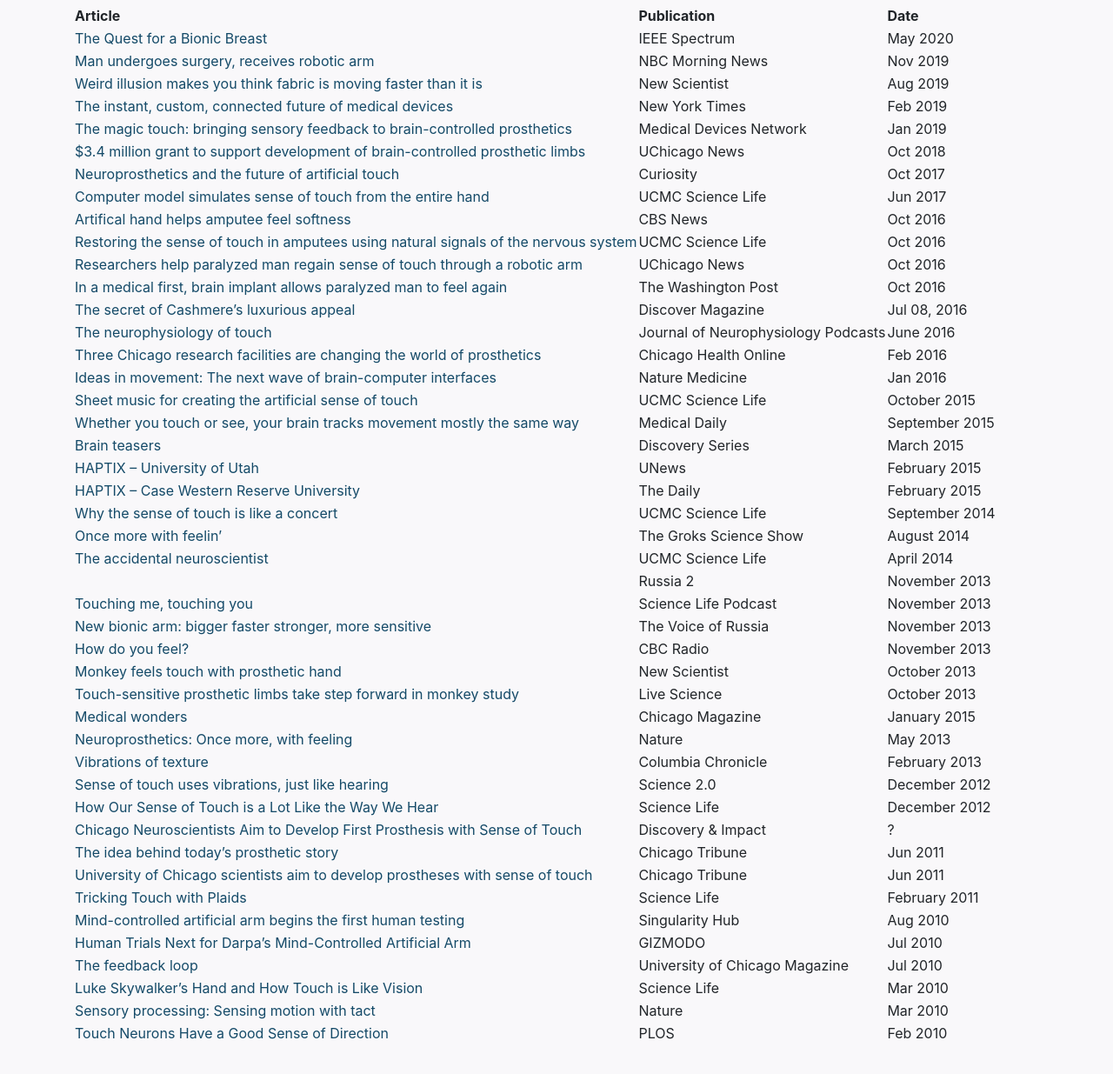
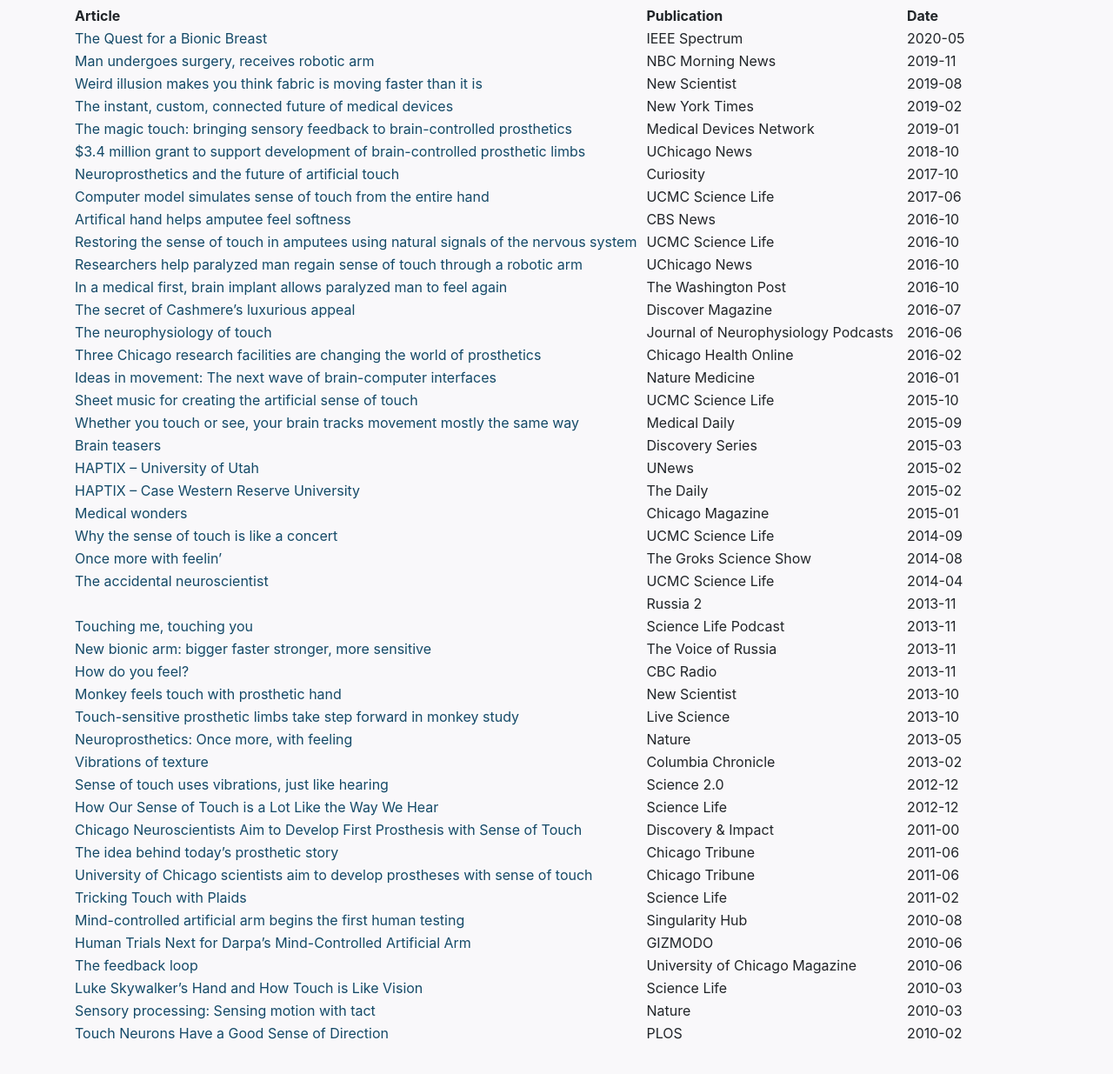
Before and after one commit to BensmaiaLab/bensmaialab.github.io, a plain HTML site: page news/index.html in a window 1280 px wide. Shown: the part 145-1380 px from the top of the page at 87% size. Drawn offline with Linux system fonts and the light colour scheme.

Commit message:
updating dates in news links

```diff
--- a/news/index.html
+++ b/news/index.html
@@ -14,17 +14,17 @@
   <meta name="google" content="notranslate" />
   <meta name="apple-mobile-web-app-capable" content="yes">
   <meta name="apple-mobile-web-app-status-bar-style" content="black">
-  <meta name="description" content="Article Publication Date     The Quest for a Bionic Breast IEEE Spectrum May 2020   Man undergoes surgery, receives robotic arm NBC Morning News Nov 2019   Weird illusion makes you think fabric is moving faster than it is New Scientist Aug 2019   The instant, custom, connected future of medical devices New York Times Feb 2019   The magic touch: bringing sensory feedback to brain-controlled prosthetics Medical Devices Network Jan 2019   $3.">
+  <meta name="description" content="Article Publication Date     The Quest for a Bionic Breast IEEE Spectrum 2020-05   Man undergoes surgery, receives robotic arm NBC Morning News 2019-11   Weird illusion makes you think fabric is moving faster than it is New Scientist 2019-08   The instant, custom, connected future of medical devices New York Times 2019-02   The magic touch: bringing sensory feedback to brain-controlled prosthetics Medical Devices Network 2019-01   $3.">
   <meta property="og:title" content="In the Media" />
 <meta property="og:description" content="Stories and reporting about the lab." />
 <meta property="og:type" content="article" />
 <meta property="og:url" content="/news/" />
 <meta property="article:published_time" content="2020-07-27T00:00:00-05:00" />
-<meta property="article:modified_time" content="2020-08-26T08:47:59-05:00" />
+<meta property="article:modified_time" content="2020-08-28T12:59:18-05:00" />
 
   <meta name="twitter:card" content="summary_large_image">
   <meta name="twitter:title" content="In the Media &amp;middot; BensmaiaLab" />
-  <meta name="twitter:description" content="Article Publication Date     The Quest for a Bionic Breast IEEE Spectrum May 2020   Man undergoes surgery, receives robotic arm NBC Morning News Nov 2019   Weird illusion makes you think fabric is moving faster than it is New Scientist Aug 2019   The instant, custom, connected future of medical devices New York Times Feb 2019   The magic touch: bringing sensory feedback to brain-controlled prosthetics Medical Devices Network Jan 2019   $3.">
+  <meta name="twitter:description" content="Article Publication Date     The Quest for a Bionic Breast IEEE Spectrum 2020-05   Man undergoes surgery, receives robotic arm NBC Morning News 2019-11   Weird illusion makes you think fabric is moving faster than it is New Scientist 2019-08   The instant, custom, connected future of medical devices New York Times 2019-02   The magic touch: bringing sensory feedback to brain-controlled prosthetics Medical Devices Network 2019-01   $3.">
   <meta name="twitter:url" content="/news/" />
         <meta property="og:image" content="">
         <meta name="twitter:image" content="">
@@ -561,227 +561,227 @@
 <tr>
 <td><a href="https://spectrum.ieee.org/the-human-os/biomedical/bionics/quest-bionic-breast">The Quest for a Bionic Breast</a></td>
 <td>IEEE Spectrum</td>
-<td>May 2020</td>
+<td>2020-05</td>
 </tr>
 <tr>
 <td><a href="https://www.nbcchicago.com/news/local/robotic-arm-incredible-brain-surgery/2154071/">Man undergoes surgery, receives robotic arm</a></td>
 <td>NBC Morning News</td>
-<td>Nov 2019</td>
+<td>2019-11</td>
 </tr>
 <tr>
 <td><a href="https://www.newscientist.com/article/2214457-weird-illusion-makes-you-think-fabric-is-moving-faster-than-it-is/">Weird illusion makes you think fabric is moving faster than it is</a></td>
 <td>New Scientist</td>
-<td>Aug 2019</td>
+<td>2019-08</td>
 </tr>
 <tr>
 <td><a href="https://www.nytimes.com/2019/02/14/business/smart-medical-devices-implants.html?fbclid=IwAR38GmceGEHWvFgAoikGWZzv7eMgnLTcbYHQtjA96oxfX-2Xxdqlr_5jBeo">The instant, custom, connected future of medical devices</a></td>
 <td>New York Times</td>
-<td>Feb 2019</td>
+<td>2019-02</td>
 </tr>
 <tr>
 <td><a href="https://www.medicaldevice-network.com/features/future-prosthetics/">The magic touch: bringing sensory feedback to brain-controlled prosthetics</a></td>
 <td>Medical Devices Network</td>
-<td>Jan 2019</td>
+<td>2019-01</td>
 </tr>
 <tr>
 <td><a href="https://news.uchicago.edu/story/34-million-grant-support-development-brain-controlled-prosthetic-limbs">$3.4 million grant to support development of brain-controlled prosthetic limbs</a></td>
 <td>UChicago News</td>
-<td>Oct 2018</td>
+<td>2018-10</td>
 </tr>
 <tr>
 <td><a href="https://curiosity.com/topics/neuroprosthetics-and-the-future-of-artificial-touch-curiosity/">Neuroprosthetics and the future of artificial touch</a></td>
 <td>Curiosity</td>
-<td>Oct 2017</td>
+<td>2017-10</td>
 </tr>
 <tr>
 <td><a href="https://sciencelife.uchospitals.edu/2017/06/26/computer-model-simulates-sense-of-touch-from-the-entire-hand/">Computer model simulates sense of touch from the entire hand</a></td>
 <td>UCMC Science Life</td>
-<td>Jun 2017</td>
+<td>2017-06</td>
 </tr>
 <tr>
 <td><a href="https://sciencelife.uchospitals.edu/2016/10/26/restoring-the-sense-of-touch-in-amputees-using-natural-signals-of-the-nervous-system/">Artifical hand helps amputee feel softness</a></td>
 <td>CBS News</td>
-<td>Oct 2016</td>
+<td>2016-10</td>
 </tr>
 <tr>
-<td><a href="https://sciencelife.uchospitals.edu/2016/10/26/restoring-the-sense-of-touch-in-amputees-using-natural-signals-of-the-nervous-system/">Restoring the sense of touch in amputees using natural signals of the nervous system</a></td>
+<td><a href="https://sciencelife.uchospitals.edu/2016/10/26/restoring-the-sense-of-touch-in-amputees-using-natural-signals-of-the-nervous-system/">Restoring the sense of touch in amputees using natural signals of the nervous system</a>  </td>
 <td>UCMC Science Life</td>
-<td>Oct 2016</td>
+<td>2016-10</td>
 </tr>
 <tr>
 <td><a href="https://news.uchicago.edu/article/2016/10/14/researchers-help-paralyzed-man-regain-sense-touch-through-robotic-arm">Researchers help paralyzed man regain sense of touch through a robotic arm</a></td>
 <td>UChicago News</td>
-<td>Oct 2016</td>
+<td>2016-10</td>
 </tr>
 <tr>
 <td><a href="https://www.washingtonpost.com/news/to-your-health/wp/2016/10/13/in-a-medical-first-brain-implant-allows-paralyzed-man-to-feel-again/">In a medical first, brain implant allows paralyzed man to feel again</a></td>
 <td>The Washington Post</td>
-<td>Oct 2016</td>
+<td>2016-10</td>
 </tr>
 <tr>
 <td><a href="http://discovermagazine.com/2016/jul-aug/the-right-touch">The secret of Cashmere&rsquo;s luxurious appeal</a></td>
 <td>Discover Magazine</td>
-<td>Jul 08, 2016</td>
+<td>2016-07</td>
 </tr>
 <tr>
 <td><a href="https://jneurophysiol.podbean.com/e/another-look-at-the-neurophysiology-of-tactile-perception/">The neurophysiology of touch</a></td>
-<td>Journal of Neurophysiology Podcasts</td>
-<td>June 2016</td>
+<td>Journal of Neurophysiology Podcasts   </td>
+<td>2016-06</td>
 </tr>
 <tr>
 <td><a href="http://chicagohealthonline.com/three-chicago-research-facilities-are-changing-the-world-of-prosthetics/">Three Chicago research facilities are changing the world of prosthetics</a></td>
 <td>Chicago Health Online</td>
-<td>Feb 2016</td>
+<td>2016-02</td>
 </tr>
 <tr>
 <td><a href="http://www.nature.com/nm/journal/v22/n1/full/nm0116-2.html">Ideas in movement: The next wave of brain-computer interfaces</a></td>
 <td>Nature Medicine</td>
-<td>Jan 2016</td>
+<td>2016-01</td>
 </tr>
 <tr>
 <td><a href="http://sciencelife.uchospitals.edu/2015/10/26/sheet-music-for-creating-the-artificial-sense-of-touch/">Sheet music for creating the artificial sense of touch</a></td>
 <td>UCMC Science Life</td>
-<td>October 2015</td>
+<td>2015-10</td>
 </tr>
 <tr>
 <td><a href="http://www.medicaldaily.com/whether-you-touch-or-see-your-brain-tracks-movement-mostly-same-way-354974">Whether you touch or see, your brain tracks movement mostly the same way</a></td>
 <td>Medical Daily</td>
-<td>September 2015</td>
+<td>2015-09</td>
 </tr>
 <tr>
 <td><a href="https://discoveryseries.uchicago.edu/page/brain-teasers-cracking-minds-toughest-riddles">Brain teasers</a></td>
 <td>Discovery Series</td>
-<td>March 2015</td>
+<td>2015-03</td>
 </tr>
 <tr>
 <td><a href="http://unews.utah.edu/news_releases/utah-bionic-hand/">HAPTIX – University of Utah</a></td>
 <td>UNews</td>
-<td>February 2015</td>
+<td>2015-02</td>
 </tr>
 <tr>
 <td><a href="http://cwru-daily.com/news/national-team-to-expand-cwru-research-restoring-amputees-sense-of-touch/">HAPTIX – Case Western Reserve University</a></td>
 <td>The Daily</td>
-<td>February 2015</td>
+<td>2015-02</td>
+</tr>
+<tr>
+<td><a href="http://www.chicagomag.com/Chicago-Magazine/January-2015/Medical-Wonders/">Medical wonders</a></td>
+<td>Chicago Magazine</td>
+<td>2015-01</td>
 </tr>
 <tr>
 <td><a href="http://sciencelife.uchospitals.edu/2014/09/24/why-the-sense-of-touch-is-more-like-a-concert-instead-of-an-album/">Why the sense of touch is like a concert</a></td>
 <td>UCMC Science Life</td>
-<td>September 2014</td>
+<td>2014-09</td>
 </tr>
 <tr>
 <td><a href="https://archive.org/details/groks645">Once more with feelin’</a></td>
 <td>The Groks Science Show</td>
-<td>August 2014</td>
+<td>2014-08</td>
 </tr>
 <tr>
 <td><a href="http://sciencelife.uchospitals.edu/2014/04/03/the-accidental-neuroscientist/">The accidental neuroscientist</a></td>
 <td>UCMC Science Life</td>
-<td>April 2014</td>
+<td>2014-04</td>
 </tr>
 <tr>
 <td></td>
 <td>Russia 2</td>
-<td>November 2013</td>
+<td>2013-11</td>
 </tr>
 <tr>
 <td><a href="https://soundcloud.com/sciencelife/november-2013-touching-me">Touching me, touching you</a></td>
 <td>Science Life Podcast</td>
-<td>November 2013</td>
+<td>2013-11</td>
 </tr>
 <tr>
 <td><a href="http://voiceofrussia.com/us/2013_11_10/New-bionic-arm-bigger-faster-stronger-more-sensitive-8635/">New bionic arm: bigger faster stronger, more sensitive</a></td>
 <td>The Voice of Russia</td>
-<td>November 2013</td>
+<td>2013-11</td>
 </tr>
 <tr>
 <td><a href="http://www.cbc.ca/quirks/episode/2014/02/november-2-2013/#4">How do you feel?</a></td>
 <td>CBC Radio</td>
-<td>November 2013</td>
+<td>2013-11</td>
 </tr>
 <tr>
 <td><a href="http://www.newscientist.com/article/dn24401-monkey-feels-touch-with-prosthetic-hand.html">Monkey feels touch with prosthetic hand</a></td>
 <td>New Scientist</td>
-<td>October 2013</td>
+<td>2013-10</td>
 </tr>
 <tr>
 <td><a href="http://www.livescience.com/40405-touch-sensitive-prosthetic-limbs-monkey-study.html">Touch-sensitive prosthetic limbs take step forward in monkey study</a></td>
 <td>Live Science</td>
-<td>October 2013</td>
-</tr>
-<tr>
-<td><a href="http://www.chicagomag.com/Chicago-Magazine/January-2015/Medical-Wonders/">Medical wonders</a></td>
-<td>Chicago Magazine</td>
-<td>January 2015</td>
+<td>2013-10</td>
 </tr>
 <tr>
 <td><a href="http://www.nature.com/news/neuroprosthetics-once-more-with-feeling-1.12938">Neuroprosthetics: Once more, with feeling</a></td>
 <td>Nature</td>
-<td>May 2013</td>
+<td>2013-05</td>
 </tr>
 <tr>
 <td><a href="http://columbiachronicle.com/vibrations-of-texture/">Vibrations of texture</a></td>
 <td>Columbia Chronicle</td>
-<td>February 2013</td>
+<td>2013-02</td>
 </tr>
 <tr>
 <td><a href="http://www.science20.com/news_articles/sense_touch_uses_vibrations_just_hearing-98781">Sense of touch uses vibrations, just like hearing</a></td>
 <td>Science 2.0</td>
-<td>December 2012</td>
+<td>2012-12</td>
 </tr>
 <tr>
 <td><a href="http://sciencelife.uchospitals.edu/2012/12/11/how-our-sense-of-touch-is-a-lot-like-the-way-we-hear/">How Our Sense of Touch is a Lot Like the Way We Hear</a></td>
 <td>Science Life</td>
-<td>December 2012</td>
+<td>2012-12</td>
 </tr>
 <tr>
 <td><a href="http://supportucmc.uchicago.edu/site/c.phLWJ6PFKmG/b.7691491/k.78F6/Chicago_Neuroscientists_Aim_to_Develop_First_Prosthesis_with_Sense_of_Touch.htm">Chicago Neuroscientists Aim to Develop First Prosthesis with Sense of Touch</a></td>
 <td>Discovery &amp; Impact</td>
-<td>?</td>
+<td>2011-00</td>
 </tr>
 <tr>
 <td><a href="http://articles.chicagotribune.com/2011-06-07/news/chi-how-scifi-inspired-this-guy-20110607_1_experiments-prosthetic-electrodes">The idea behind today’s prosthetic story</a></td>
 <td>Chicago Tribune</td>
-<td>Jun 2011</td>
+<td>2011-06</td>
 </tr>
 <tr>
 <td><a href="http://articles.chicagotribune.com/2011-06-06/news/ct-met-mind-control-prostheses-20110606_1_new-prosthetic-arm-scientists-prostheses">University of Chicago scientists aim to develop prostheses with sense of touch</a></td>
 <td>Chicago Tribune</td>
-<td>Jun 2011</td>
+<td>2011-06</td>
 </tr>
 <tr>
 <td><a href="http://sciencelife.uchospitals.edu/2011/02/22/tricking-touch-with-plaids/">Tricking Touch with Plaids</a></td>
 <td>Science Life</td>
-<td>February 2011</td>
+<td>2011-02</td>
 </tr>
 <tr>
 <td><a href="http://singularityhub.com/2010/08/03/mind-controlled-artificial-arm-begins-the-first-human-testing/">Mind-controlled artificial arm begins the first human testing</a></td>
 <td>Singularity Hub</td>
-<td>Aug 2010</td>
+<td>2010-08</td>
 </tr>
 <tr>
 <td><a href="http://gizmodo.com/5588197/human-trials-next-for-darpas-mind+controlled-artificial-arm">Human Trials Next for Darpa’s Mind-Controlled Artificial Arm</a></td>
 <td>GIZMODO</td>
-<td>Jul 2010</td>
+<td>2010-06</td>
 </tr>
 <tr>
 <td><a href="http://magazine.uchicago.edu/1008/investigations/the-feedback-loop.shtml">The feedback loop</a></td>
 <td>University of Chicago Magazine</td>
-<td>Jul 2010</td>
+<td>2010-06</td>
 </tr>
 <tr>
 <td><a href="http://sciencelife.uchospitals.edu/2010/03/08/luke-skywalkers-hand-and-how-touch-is-like-vision/">Luke Skywalker’s Hand and How Touch is Like Vision</a></td>
 <td>Science Life</td>
-<td>Mar 2010</td>
+<td>2010-03</td>
 </tr>
 <tr>
 <td><a href="http://www.nature.com/nrn/journal/v11/n3/full/nrn2816.html">Sensory processing: Sensing motion with tact</a></td>
 <td>Nature</td>
-<td>Mar 2010</td>
+<td>2010-03</td>
 </tr>
 <tr>
 <td><a href="http://www.plosbiology.org/article/info:doi%2F10.1371%2Fjournal.pbio.1000304">Touch Neurons Have a Good Sense of Direction</a></td>
 <td>PLOS</td>
-<td>Feb 2010</td>
+<td>2010-02</td>
 </tr>
 </tbody>
 </table>
--- a/sitemap.xml
+++ b/sitemap.xml
@@ -19,7 +19,7 @@
 
   <url>
     <loc>/news/</loc>
-    <lastmod>2020-08-26T08:47:59-05:00</lastmod>
+    <lastmod>2020-08-28T12:59:18-05:00</lastmod>
   </url>
 
   <url>
```
Also changed, not shown: index.json (+1 -1 lines).
